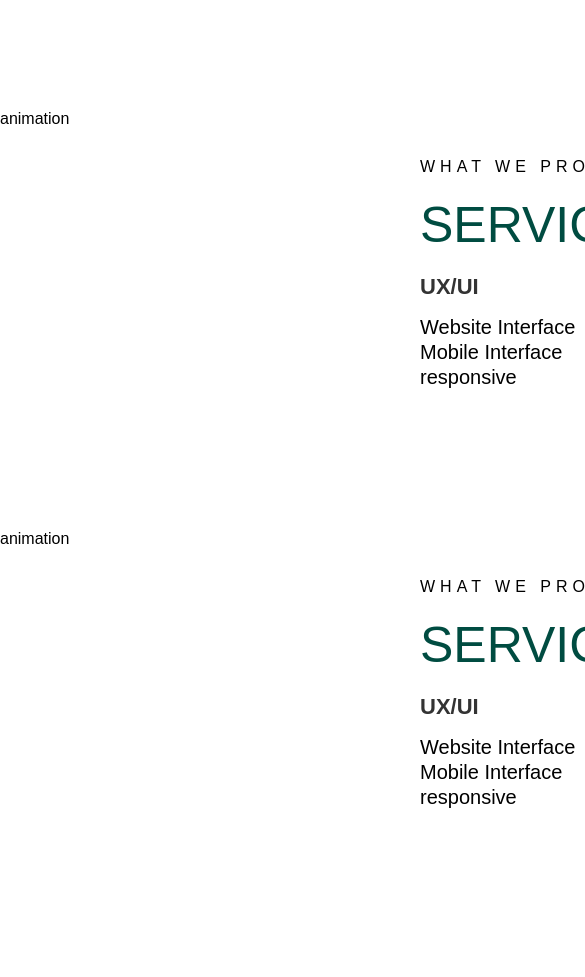
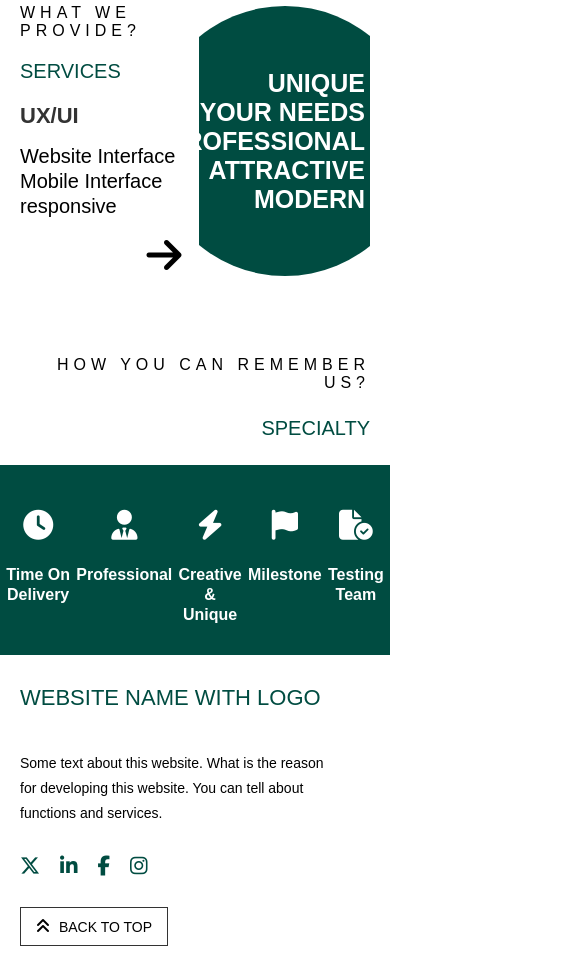
Before and after one commit to laravel-shahariar/codezerox, a plain HTML site: page index.html in a window 390 px wide. Shown: the part 1017-1994 px from the top of the page, 585 px wide, since content can reach past the window. Drawn offline with nearby package versions, Linux system fonts and the light colour scheme.

Commit message:
add Foooter and make responsive

```diff
--- a/index.html
+++ b/index.html
@@ -5,10 +5,8 @@
     <meta http-equiv="content-type" content="text/html; charset='UTF-8'" />
     <title>Company</title>
     <meta name="viewport" content="width=device-width, initial-scale=1.0">
-    <!-- Font Awesome JavaScript -->
+    <!-- Font Awesome -->
     <script src="https://kit.fontawesome.com/dacb399813.js" crossorigin="anonymous"></script>
-    <!-- Bootstrap Icon -->
-    <link rel="stylesheet" href="https://cdn.jsdelivr.net/npm/bootstrap-icons@1.9.1/font/bootstrap-icons.css">
     <!-- Main CSS -->
     <link rel="stylesheet" href="main.css" />
 </head>
@@ -29,9 +27,9 @@
     </header>
     <div>
         <!-- First Part -->
-        <div class="main-container class1">
+        <div class="container">
             <section class="class2">
-                <h4 class="head-title">CodeZerox</h4>
+                <h4 class="head-title">Company Name</h4>
                 <h2 class="head-para">
                     DESIGN <b>WEBSITE</b><br/> AND CREATE PLACE<br/> FOR <b>BRAND</b><br/> USING BEST <b>MARKETING</b><br/> STRATEGY
                 </h2>
@@ -40,14 +38,13 @@
                 </p>
                 <p class="class3"><a href="#">Our Works</a> <span>or</span> <a href='#'>Read About Us</a></p>
             </section>
-            <div class="animation">animation</div>
+            <div class="large-photo"><img src="icon/logo 2.png" alt="Logo"></div>
         </div>
         <!-- Second Part -->
-        <div class="main-container class5">
-            <div class="class1">
-                <div class="photo"><img src='logo 2.png' title="Website logo" alt='Second logo' /></div>
-                <section class="service">
-                    <div>
+        <div class="container class5">
+            <div class="large-photo"><img src="icon/logo 2.png" alt="Logo"></div>
+            <div class="service">
+                <section>
                     <h4 class="head-title">WHAT WE PROVIDE?</h4>
                     <h2 class="head-para">Services</h2>
                     <h3>Web Design &<br/>Development</h3>
@@ -57,55 +54,9 @@
                         <li>Frontend</li>
                         <li>Backend</li>
                     </ul>
-                        <span class="arrow"><i class="bi bi-arrow-right"></i></span>
-                    </div>
-                </section>
-                <section class="social-media-menu">
-
+                    <span class="arrow"><i class="fa-solid fa-arrow-right"></i></span>
                 </section>
             </div>
-            <div class="class1">
-                <div class="animation">animation</div>
-                <section class="service">
-                    <div>
-                        <h4 class="head-title">WHAT WE PROVIDE?</h4>
-                        <h2 class="head-para">Services</h2>
-                        <h3>UX/UI</h3>
-                        <ul class="service-list">
-                            <li>Website Interface </li>
-                            <li>Mobile Interface</li>
-                            <li>responsive</li>
-                        </ul>
-                        <span class="arrow"><i class="bi bi-arrow-right"></i></span>
-                    </div>
-                </section>
-                <div class="round">
-                    <div>
-                        <ul>
-                            <li>UNIQUE</li>
-                            <li>YOUR NEEDS</li>
-                            <li>PROFESSIONAL</li>
-                            <li>ATTRACTIVE</li>
-                            <li>MODERN</li>
-                        </ul>
-                    </div>
-                </div>
-            </div>
-            <div class="class1">
-                <div class="animation">animation</div>
-                <section class="service">
-                    <div>
-                        <h4 class="head-title">WHAT WE PROVIDE?</h4>
-                        <h2 class="head-para">Services</h2>
-                        <h3>UX/UI</h3>
-                        <ul class="service-list">
-                            <li>Website Interface </li>
-                            <li>Mobile Interface</li>
-                            <li>responsive</li>
-                        </ul>
-                        <span class="arrow"><i class="bi bi-arrow-right"></i></span>
-                    </div>
-                </section>
             <div class="round">
                 <div>
                     <ul>
@@ -119,21 +70,85 @@
                 </div>
             </div>
         </div>
+        <div class="container class5">
+            <div class="large-photo"><img src="icon/logo 2.png" alt="Logo"></div>
+            <div class="service">
+                <section>
+                    <h4 class="head-title">WHAT WE PROVIDE?</h4>
+                    <h2 class="head-para">Services</h2>
+                    <h3>UX/UI</h3>
+                    <ul class="service-list">
+                        <li>Website Interface </li>
+                        <li>Mobile Interface</li>
+                        <li>responsive</li>
+                    </ul>
+                    <span class="arrow"><i class="fa-solid fa-arrow-right"></i></span>
+                </section>
             </div>
+            <div class="round">
+                <div>
+                    <ul>
+                        <li>UNIQUE</li>
+                        <li>YOUR NEEDS</li>
+                        <li>PROFESSIONAL</li>
+                        <li>ATTRACTIVE</li>
+                        <li>MODERN</li>
+                    </ul>
+                </div>
+            </div>
+        </div>
+
         <!-- Third Part -->
         <div class="class6">
-            <div>
+            <div class="top">
                 <h4 class="head-title">HOW YOU CAN REMEMBER US?</h4>
                 <h2 class="head-para">SPECIALTY</h2>
             </div>
-            <ul>
-                <li><i class="bi bi-clock"></i><span>Time On<br/>Delivery</span></li>
-                <li><i class="fa-solid fa-user-tie"></i><span>Professional</span></li>
-                <li><i class="bi bi-lightning-charge-fill"></i><span>Creative <br/> & <br/> Unique</span></li>
-                <li><i class="bi bi-flag"></i><span>Milestone</span></li>
-                <li><i class="fa-solid fa-file-circle-check"></i><span>Testing <br/> Team</span></li>
+            <ul class="list">
+                <li><span><i class="fa-solid fa-clock"></i></span>Time On<br/>Delivery</li>
+                <li><span><i class="fa-solid fa-user-tie"></i></span>Professional</li>
+                <li><span><i class="fa-solid fa-bolt"></i></span>Creative <br/> & <br/> Unique</li>
+                <li><span><i class="fa-solid fa-flag"></i></span>Milestone</li>
+                <li><span><i class="fa-solid fa-file-circle-check"></i></span>Testing <br/> Team</li>
             </ul>
         </div>
+
+        <footer>
+            <div class="top">
+                <section class="part-one">
+                    <h2>Website name with logo</h2>
+                    <p>Some text about this website. What is the reason for developing this website. You can tell about functions and services.</p>
+                    <ul>
+                        <li><a target="_blank" href="#"><i class="fa-brands fa-x-twitter"></i></a></li>
+                        <li><a target="_blank" href="#"><i class="fa-brands fa-linkedin-in"></i></a></li>
+                        <li><a target="_blank" href="#"><i class="fa-brands fa-facebook-f"></i></a></li>
+                        <li><a target="_blank" href="#"><i class="fa-brands fa-instagram"></i></a></li>
+                    </ul>
+                    <button><i class="fa-solid fa-angles-up"></i> Back To Top</button>
+                </section>
+                <section class="part-two">
+                    <h3>Sitemap</h3>
+                    <ul>
+                        <li><a href="">Homepage</a></li>
+                        <li><a href="">FAQ</a></li>
+                        <li><a href="">Careers</a></li>
+                        <li><a href="">Contact us</a></li>
+                        <li><a href="">Portal</a></li>
+                    </ul>
+                </section>
+                <section class="part-two">
+                    <h3>Legal</h3>
+                    <ul>
+                        <li><a href="">Privacy policies</a></li>
+                        <li><a href="">Terms of services</a></li>
+                        <li><a href="">Lawyer's corners</a></li>
+                    </ul>
+                </section>
+            </div>
+            <div class="bottom">
+                <i class="fa-solid fa-copyright"></i> 2025, All rights reserved.
+            </div>
+        </footer>
     </div>
 </body>
 
--- a/main.css
+++ b/main.css
@@ -8,7 +8,7 @@
     --colour1: white;
     --colour2: #004C41;
     --colour3: #333333;
-    --mainWidth: 1200px;
+    --mainWidth: 1320px;
     --fontFamily1: 'Archivo', sans-serif;
     --fontFamily2: 'Poppins', sans-serif;
 }
@@ -83,13 +83,9 @@ header .logo {
 
 
 /* First Part */
-
-.main-container {
+.container {
     width: var(--mainWidth);
     margin: 50px auto;
-}
-
-.class1 {
     display: flex;
     justify-content: space-between;
 }
@@ -139,25 +135,28 @@ header .logo {
     font-size: 16px;
 }
 
+.large-photo {
+    width: 35%;
+}
+
+
 
 /* Second Part */
+.class5 {
+    height: 400px;
+    margin: 50px auto;
+}
 
 .class5>div {
-    height: 400px;
-    margin: 20px 0;
+    width: 33%;
 }
 
-.class5>div>div,
-.class5>div>section {
-    width: 30%;
-}
-
-.class5 .photo {
+.class5 .large-photo {
     position: relative;
     overflow: hidden;
 }
 
-.class5 .photo img {
+.class5 .large-photo img {
     position: absolute;
     top: 50%;
     right: 30%;
@@ -168,7 +167,7 @@ header .logo {
     position: relative;
 }
 
-.class5 .service>div {
+.class5 .service section {
     position: absolute;
     top: 50%;
     left: 0;
@@ -196,7 +195,7 @@ header .logo {
 }
 
 .class5 .service .arrow {
-    font-size: 50px;
+    font-size: 40px;
     float: right;
     margin-right: 10px;
     cursor: pointer;
@@ -204,22 +203,24 @@ header .logo {
 
 .class5 .round {
     overflow: hidden;
+    position: relative;
 }
 
-.class5 .round>div {
-    border: 1px solid var(--colour2);
+.class5 .round div {
     border-radius: 50%;
     height: 400px;
     width: 400px;
     background-color: var(--colour2);
     color: var(--colour1);
-    position: relative;
+    position: absolute;
+    top: 0;
+    right: -50px;
 }
 
-.class5 .round ul {
-    position: absolute;
+.class5 .round div ul {
+    position: inherit;
     top: 50%;
-    right: 15%;
+    right: 70px;
     transform: translateY(-50%);
     text-align: right;
     font-size: 40px;
@@ -227,15 +228,15 @@ header .logo {
 }
 
 
+
 /* Third Part */
-
-.class6>div {
+.class6 .top {
     width: var(--mainWidth);
     margin: auto;
     text-align: right
 }
 
-.class6>ul {
+.class6 .list {
     background-color: var(--colour2);
     padding: 40px 0 30px;
     display: flex;
@@ -243,19 +244,318 @@ header .logo {
     color: var(--colour1);
 }
 
-.class6 li {
-    text-align: center;
-}
-
-.class6 li i {
-    font-size: 40px;
-    margin-bottom: 20px;
-    display: block;
-}
-
-.class6 li span {
+.class6 .list li {
     display: block;
     font-size: 22px;
     font-weight: bold;
     line-height: 30px;
+    text-align: center;
 }
+
+.class6 .list li span {
+    height: 40px;
+    width: 40px;
+    margin: 0 auto 20px;
+    display: flex;
+    justify-content: center;
+    align-items: center;
+}
+
+.class6 .list li span i {
+    font-size: 30px;
+}
+
+
+
+/* footer */
+footer .top {
+    width: var(--mainWidth);
+    margin: 0 auto;
+    padding: 70px 0;
+    display: flex;
+}
+
+footer .top .part-one {
+    width: 50%;
+}
+
+footer .top .part-one h2 {
+    font-size: 22px;
+    text-transform: uppercase;
+    font-weight: normal;
+    font-family: 'Archivo', sans-serif;
+    margin-bottom: 40px;
+    color: var(--colour2);
+}
+
+footer .top .part-one p {
+    font-size: 14px;
+    line-height: 25px;
+    width: 50%;
+}
+
+footer .top .part-one ul {
+    display: flex;
+    margin: 30px 0;
+}
+
+footer .top .part-one ul li {
+    margin-right: 20px;
+}
+
+footer .top .part-one ul li a {
+    color: var(--colour2);
+}
+
+footer .top .part-one ul li a i {
+    font-size: 20px;
+}
+
+footer .top .part-one button {
+    background-color: transparent;
+    font-size: 14px;
+    padding: 10px 15px;
+    border: 1px solid var(--colour3);
+    text-transform: uppercase;
+    cursor: pointer;
+    transition: 0.3s;
+}
+
+footer .top .part-one button:hover {
+    background-color: var(--colour3);
+    color: var(--colour1);
+}
+
+footer .top .part-one button i {
+    font-size: 16px;
+    margin-right: 5px;
+}
+
+footer .top .part-two {
+    width: 20%;
+}
+
+footer .top .part-two h3 {
+    font-size: 14px;
+    text-transform: uppercase;
+    font-weight: normal;
+    font-family: 'Archivo', sans-serif;
+    margin-bottom: 40px;
+    color: var(--colour3);
+}
+
+footer .top .part-two ul li {
+    margin-bottom: 15px;
+}
+
+footer .top .part-two ul li a {
+    color: var(--colour3);
+    font-size: 14px;
+    text-decoration: none;
+}
+
+footer .top .part-two ul li a:hover {
+    text-decoration: underline;
+}
+
+footer .bottom {
+    text-align: center;
+    padding: 15px 0;
+    font-size: 14px;
+    background-color: var(--colour2);
+    color: var(--colour1);
+}
+
+
+/* ! Responsive */
+@media (max-width:1380px) {
+    :root {
+        --mainWidth: 1164px;
+    }
+}
+
+@media (max-width:1224px) {
+    :root {
+        --mainWidth: 964px;
+    }
+
+    .head-para {
+        font-size: 40px;
+    }
+
+    .class4 {
+        font-size: 25px;
+        line-height: 30px;
+    }
+
+    .class3 {
+        font-size: 20px;
+    }
+
+    /*  */
+    .class5 {
+        height: 350px;
+    }
+
+    .class5 .round div {
+        height: 350px;
+        width: 350px;
+        right: -50px;
+    }
+
+    .class5 .round div ul {
+        right: 60px;
+        font-size: 35px;
+    }
+
+    /*  */
+    footer .top .part-one p {
+        width: 70%;
+    }
+}
+
+@media (max-width:1024px) {
+    :root {
+        --mainWidth: 774px;
+    }
+
+    .head-para {
+        font-size: 35px;
+    }
+
+    .class4 {
+        font-size: 20px;
+    }
+
+    .class3 {
+        font-size: 18px;
+    }
+
+    /*  */
+    .class5 {
+        height: 300px;
+    }
+
+    .class5 .round div {
+        height: 300px;
+        width: 300px;
+    }
+
+    .class5 .round div ul {
+        right: 55px;
+        font-size: 30px;
+    }
+
+    /*  */
+    footer .top .part-one p {
+        width: 80%;
+    }
+}
+
+@media (max-width:834px) {
+    :root {
+        --mainWidth: 728px;
+    }
+
+    .container {
+        margin: 50px auto 80px;
+    }
+
+    /*  */
+    .class5 {
+        height: 270px;
+    }
+
+    .class5 .round div {
+        height: 270px;
+        width: 270px;
+    }
+
+    .class5 .round div ul {
+        font-size: 25px;
+    }
+}
+
+@media (max-width:768px) {
+    :root {
+        --mainWidth: 550px;
+    }
+
+    .head-para {
+        font-size: 25px;
+    }
+
+    .class4 {
+        line-height: 25px;
+    }
+
+    /*  */
+    .class5>div {
+        width: 49%;
+    }
+
+    .class5 .large-photo {
+        display: none;
+    }
+
+    /*  */
+    .class6 .list li {
+        font-size: 20px;
+        line-height: 25px;
+    }
+
+    /*  */
+    footer .top {
+        padding: 40px 0;
+    }
+
+    footer .top .part-one p {
+        width: 90%;
+    }
+
+    footer .top .part-two {
+        width: 24%;
+    }
+}
+
+@media (max-width:600px) {
+    :root {
+        --mainWidth: calc(100% - 40px);
+    }
+
+    /*  */
+    .class6 .list li {
+        font-size: 16px;
+        line-height: 20px;
+    }
+
+    /*  */
+    footer .top {
+        display: block;
+        padding: 30px 0;
+    }
+
+    footer .top .part-one {
+        width: 100%;
+    }
+
+    footer .top .part-two {
+        width: 100%;
+        margin-top: 40px;
+        text-align: center;
+    }
+
+    footer .top .part-two h3 {
+        margin-bottom: 20px;
+    }
+}
+
+@media (max-width:480px) {
+    .class2 {
+        width: 80%;
+    }
+
+    .head-para {
+        font-size: 20px;
+    }
+}
```
Lines whose indentation alone changed are shown as unchanged.
